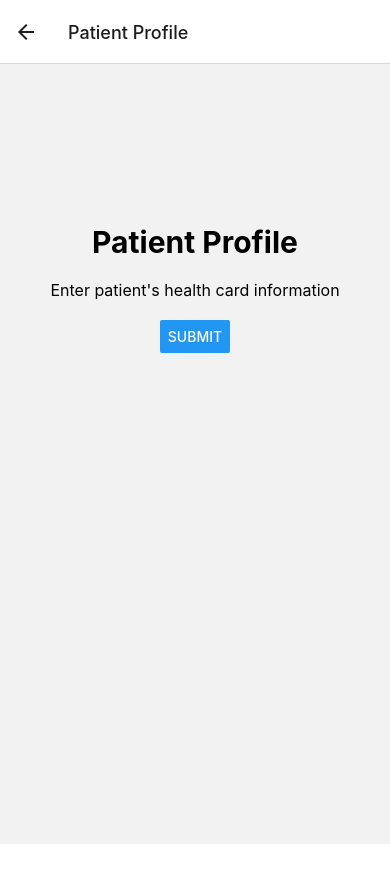
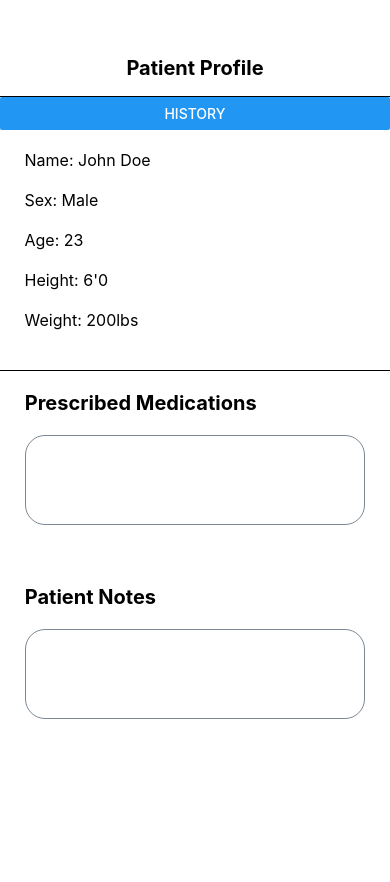
Before and after one commit to tylerdsilva/EyePhone, a React Native app: screen /PatientProfile in a window 390 px wide. Shown: the top 882 px of the page. After the commit the page ends 844 px from the top, so only its background shows below. Built offline with nearby package versions, Linux system fonts and the light colour scheme.

Commit message:
phase 1: added patient profile and history screens

```diff
--- a/App.js
+++ b/App.js
@@ -1,7 +1,7 @@
 import * as React from 'react';
 import { NavigationContainer } from '@react-navigation/native';
 import { createNativeStackNavigator } from '@react-navigation/native-stack';
-import { AdministratorLoginScreen, PatientLoginScreen,  PatientProfileScreen} from './screens';
+import { AdministratorLoginScreen, PatientLoginScreen,  PatientProfileScreen, PatientHistoryScreen } from './screens';
 
 const Stack = createNativeStackNavigator();
 
@@ -11,7 +11,9 @@ export default function App() {
       <Stack.Navigator initialRouteName="AdministratorLogin" >
         <Stack.Screen name="AdministratorLogin" component= {AdministratorLoginScreen} options={{headerShown: false}}/>
         <Stack.Screen name="PatientLogin" component= {PatientLoginScreen} options={{headerShown: false}}/>
-        <Stack.Screen name="PatientProfile" component= {PatientProfileScreen} options= {{title: 'Patient Profile'}}/>
+        <Stack.Screen name="PatientProfile" component= {PatientProfileScreen} options= {{headerShown: false}}/>
+        <Stack.Screen name="PatientHistory" component= {PatientHistoryScreen} options= {{headerShown: false}}/>
+
       </Stack.Navigator>
     </NavigationContainer>
   );
--- a/screens/PatientProfileScreen.js
+++ b/screens/PatientProfileScreen.js
@@ -1,28 +1,92 @@
 import * as React from 'react';
-import {View, Text, StyleSheet, Button} from 'react-native';
+import {View, Button, Text, StyleSheet, TextInput, ScrollView, KeyboardAvoidingView} from 'react-native';
+import PatientLoginScreen from './PatientLoginScreen';
+import AdministratorLoginScreen from './AdministratorLoginScreen';
+import PatientHistoryScreen from './PatientHistoryScreen';
 
 export default function PatientProfileScreen({navigation}) {
     return (
-        <View style={{ flex: 1, alignItems: 'center', top: 160 }}>
-            <Text style = {styles.patientLoginTitle}>Patient Profile</Text>
-            <Text style = {styles.patientLoginDesc}>Enter patient's health card information</Text>
-            <Button
-                title="Submit"
-                onPress={() => navigation.navigate('PatientLogin')}
-            />
+        <><View style={{ alignItems: 'center', backgroundColor: '#FFFFFF', borderBottomColor: 'black', borderBottomWidth: 0.5 }}>
+            <Text style={styles.screenTitle}>Patient Profile</Text>
         </View>
+        <Button title="History"
+                onPress={() => navigation.navigate('PatientHistory')} />
+
+        <ScrollView style={{ backgroundColor: '#FFFFFF' }}>
+            <KeyboardAvoidingView behavior='padding'>
+            <View>
+                <Text style={styles.patientInfo}> Name: John Doe</Text>
+                <Text style={styles.patientInfo}> Sex: Male</Text>
+                <Text style={styles.patientInfo}> Age: 23</Text>
+                <Text style={styles.patientInfo}> Height: 6'0</Text>
+                <Text style={styles.patientInfo}> Weight: 200lbs</Text>
+            </View>
+
+            <View style={{ top: 40, flex: 1, borderBottomColor: 'black', borderBottomWidth: 0.5 }} />
+
+            <View style={{ marginTop: 60 }}>
+                <Text style={styles.patientSubHeading}> Prescribed Medications</Text>
+                <TextInput
+                    style={{
+                        height: 90,
+                        position: 'relative',
+                        marginLeft: 25,
+                        marginRight: 25,
+                        marginTop: 20,
+                        borderColor: '#7B8794',
+                        borderWidth: 1,
+                        borderRadius: 20,
+                        backgroundColor: '#FFFFFF',
+                        //   onChangeText={text => onChangeText(text)}
+                        //   value={value}
+                        // change in next sprint
+                    }} />
+
+            </View>
+
+            <View style={{ marginTop: 60 }}>
+                <Text style={styles.patientSubHeading}> Patient Notes</Text>
+                <TextInput
+                    style={{
+                        height: 90,
+                        position: 'relative',
+                        marginLeft: 25,
+                        marginRight: 25,
+                        marginTop: 20,
+                        borderColor: '#7B8794',
+                        borderWidth: 1,
+                        borderRadius: 20,
+                        backgroundColor: '#FFFFFF',
+                        //   onChangeText={text => onChangeText(text)}
+                        //   value={value}
+                        // change in next sprint
+                    }} />
+            </View>
+
+        </KeyboardAvoidingView></ScrollView></>
+
     );
 }
 
 const styles = StyleSheet.create({
-    patientLoginTitle: {
+    screenTitle: {
         fontWeight: "bold",
-        fontSize: 30,
+        fontSize: 20,
         position: 'relative',
+        alignItems: 'center',
+        marginTop: 56,
+        marginBottom: 16
     },
-    patientLoginDesc: {
+    patientInfo: {
         fontSize: 16,
-        top: 20,
-        marginBottom: 40,
+        position: 'relative',
+        marginLeft: 20,
+        marginTop: 20
+    },
+    patientSubHeading: {
+        fontWeight: "bold",
+        fontSize: 20,
+        position: 'relative',
+        marginLeft: 20
     },
 })
--- a/screens/index.js
+++ b/screens/index.js
@@ -1,3 +1,4 @@
 export {default as AdministratorLoginScreen} from './AdministratorLoginScreen';
 export { default as PatientLoginScreen} from './PatientLoginScreen';
 export { default as PatientProfileScreen} from './PatientProfileScreen';
+export { default as PatientHistoryScreen } from './PatientHistoryScreen';
```
Also changed, not shown: package.json (+6 -2 lines), 1 other file (tests, documents, lock files or other folders).
